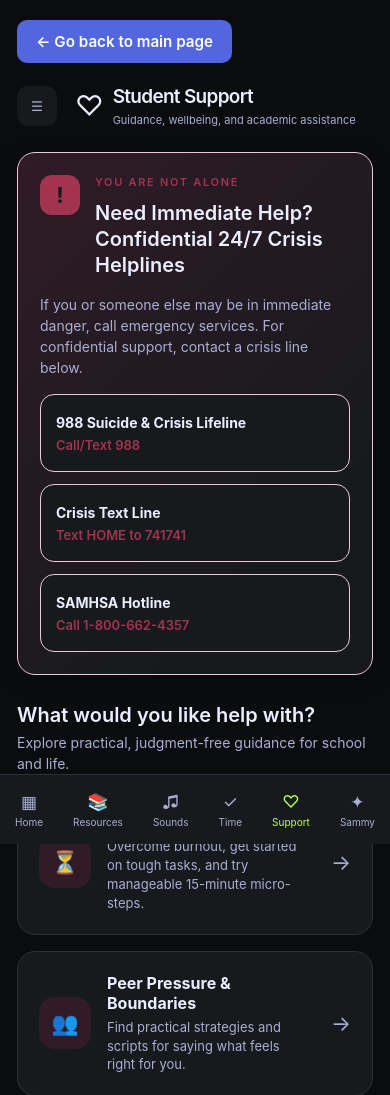
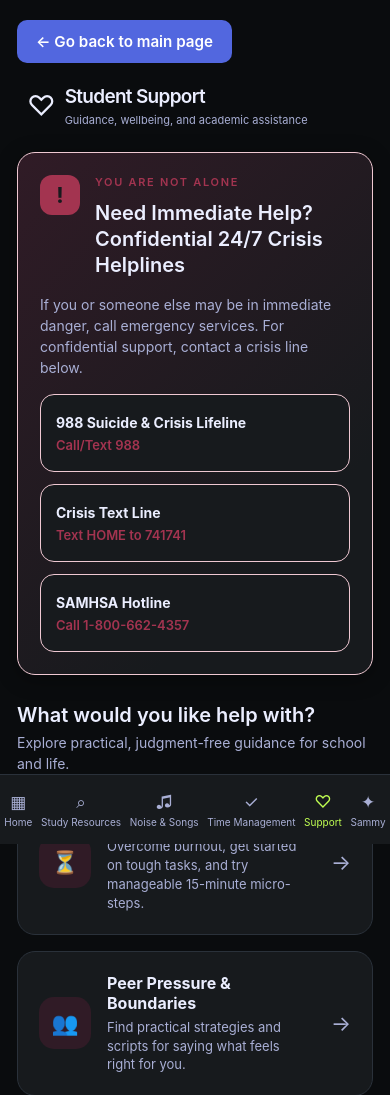
Before and after one commit to rahejaarya/Complete-Study-Tool, a Flask app: page /support in a window 390 px wide. Shown: the top 1095 px of the page. Run offline with Flask 3, Linux system fonts and the light colour scheme; a user stored in the database is signed in; data comes from the database, SQL or seed files in the repository.

Commit message:
got rid of useless button in mobile site and other mobile stuff

```diff
--- a/templates/ai.html
+++ b/templates/ai.html
@@ -76,7 +76,6 @@
             <!-- Top Bar -->
             <header class="topbar">
 
-                <button class="mobile-menu">☰</button>
 
                 <div class="welcome">
 
--- a/templates/index.html
+++ b/templates/index.html
@@ -80,7 +80,6 @@
             <!-- Top bar with the welcome message, global search, and logout action. -->
             <header class="topbar">
 
-                <button class="mobile-menu">☰</button>
 
                 <div class="dashboard-welcome">
                     <div class="welcome">
--- a/templates/noise_songs.html
+++ b/templates/noise_songs.html
@@ -34,7 +34,6 @@
 
         <main class="main-content noise-page">
             <header class="topbar noise-page-topbar">
-                <button class="mobile-menu" type="button">☰</button>
                 <div class="welcome">
                     <div class="welcome-icon">♫</div>
                     <div>
--- a/templates/peerPreshAndBoundaries.html
+++ b/templates/peerPreshAndBoundaries.html
@@ -75,7 +75,6 @@
         <main class="main-content">
             <a href="{{ url_for('support') }}" class="back-link">&larr; Back to Student Support</a>
             <header class="topbar">
-                <button class="mobile-menu">☰</button>
                 <div class="welcome">
                     <div class="welcome-icon">♡</div>
                     <div>
--- a/templates/procrastination_focus.html
+++ b/templates/procrastination_focus.html
@@ -77,7 +77,7 @@
         .focus-page .feature-grid {
            /* display: grid;
             grid-template-columns: repeat(2, minmax(0, 1fr));*/
-            gap: 16px;
+            gap: 20px;
             margin-bottom: 28px;
         }
 
@@ -231,7 +231,6 @@
             </a>
 
             <header class="topbar">
-                <button class="mobile-menu">☰</button>
                 <div class="welcome">
                     <div class="welcome-icon">⏳</div>
                     <div>
--- a/templates/resources.html
+++ b/templates/resources.html
@@ -74,7 +74,6 @@
             <!-- Top Header -->
             <header class="topbar">
 
-                <button class="mobile-menu">☰</button>
 
                 <div class="welcome">
                     <div class="welcome-icon">⌕</div>
--- a/templates/support.html
+++ b/templates/support.html
@@ -66,7 +66,6 @@
             </a>
 
             <header class="topbar">
-                <button class="mobile-menu">☰</button>
                 <div class="welcome">
                     <div class="welcome-icon">♡</div>
                     <div>
@@ -195,16 +194,16 @@
             <small>Home</small>
         </a>
         <a href="{{ url_for('resources') }}" class="mobile-link">
-            <span>📚</span>
-            <small>Resources</small>
+            <span>⌕</span>
+            <small>Study Resources</small>
         </a>
         <a href="{{ url_for('noise_songs') }}" class="mobile-link">
             <span>♫</span>
-            <small>Sounds</small>
+            <small>Noise &amp; Songs</small>
         </a>
         <a href="{{ url_for('time_management') }}" class="mobile-link">
             <span>✓</span>
-            <small>Time</small>
+            <small>Time Management</small>
         </a>
         <a href="{{ url_for('support') }}" class="mobile-link active">
             <span>♡</span>
--- a/templates/time_management.html
+++ b/templates/time_management.html
@@ -402,7 +402,6 @@
 
         <main class="main-content">
             <header class="topbar">
-                <button class="mobile-menu" type="button" aria-label="Open menu">☰</button>
                 <div class="welcome">
                     <div class="welcome-icon" aria-hidden="true">⏱</div>
                     <div>
```
